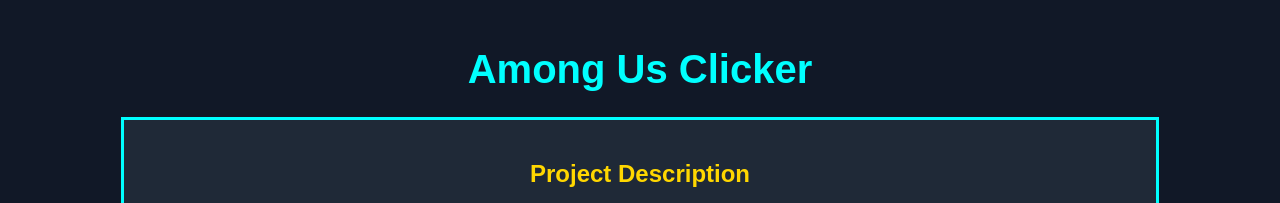
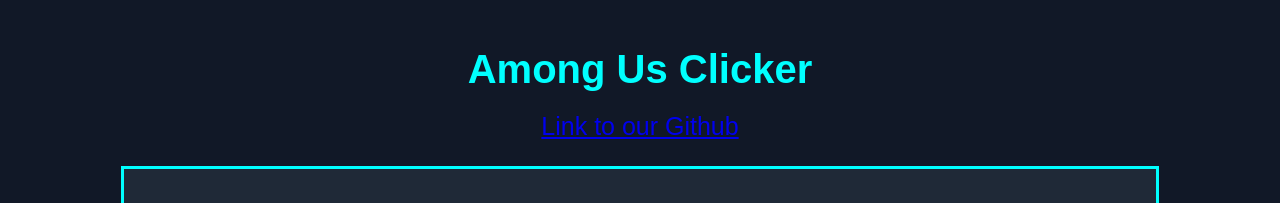
Before and after one commit to devingustafson-star/Web-Page-Spring-Dev-Project-, a plain HTML site: page index.html in a window 1280 px wide. Shown: the top 203 px of the page. Drawn offline with Linux system fonts and the light colour scheme.

Commit message:
Add files via upload

```diff
--- a/index.html
+++ b/index.html
@@ -12,6 +12,7 @@
 <body>
 
     <h1>Among Us Clicker</h1>
+ <a href="https://github.com/MCST-CIS/spring-dev-project-really-simple-gd-wave-team">Link to our Github</a>
 
     <!-- Project Section -->
     <div class="box">
--- a/style.css
+++ b/style.css
@@ -50,3 +50,6 @@
     border: 2px solid white;
     margin-top: 10px;
 }
+a {
+font-size: 25px;
+}
```
